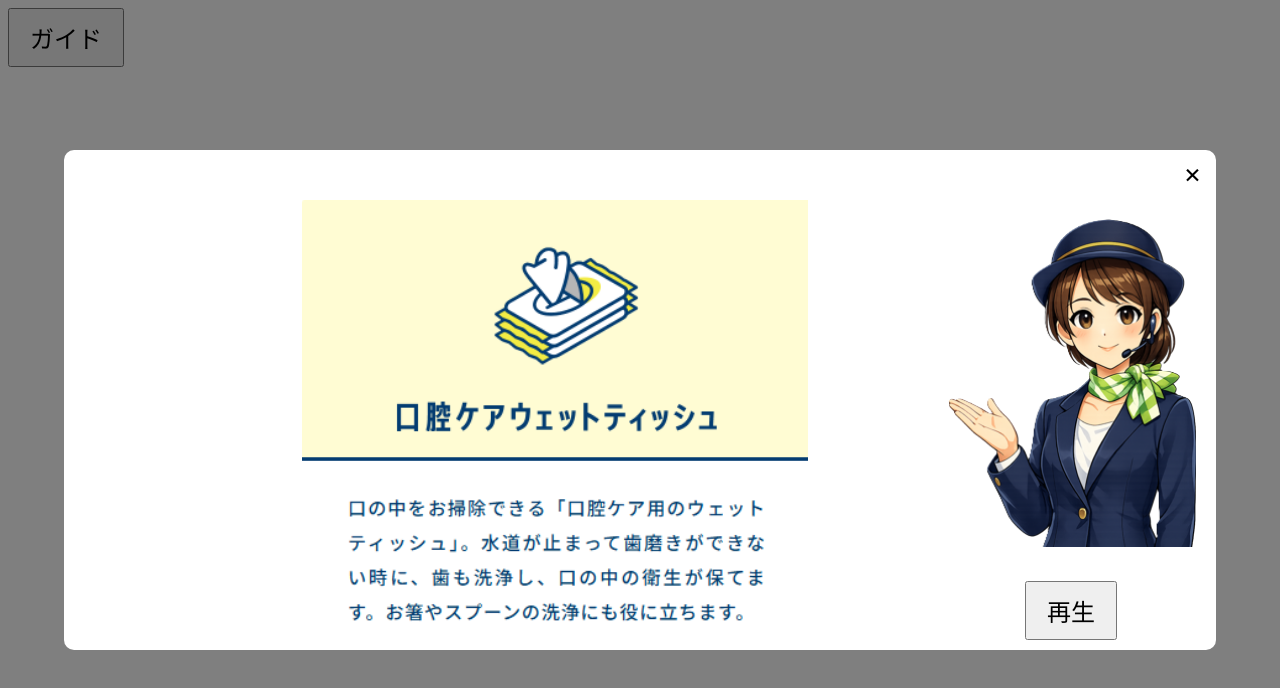
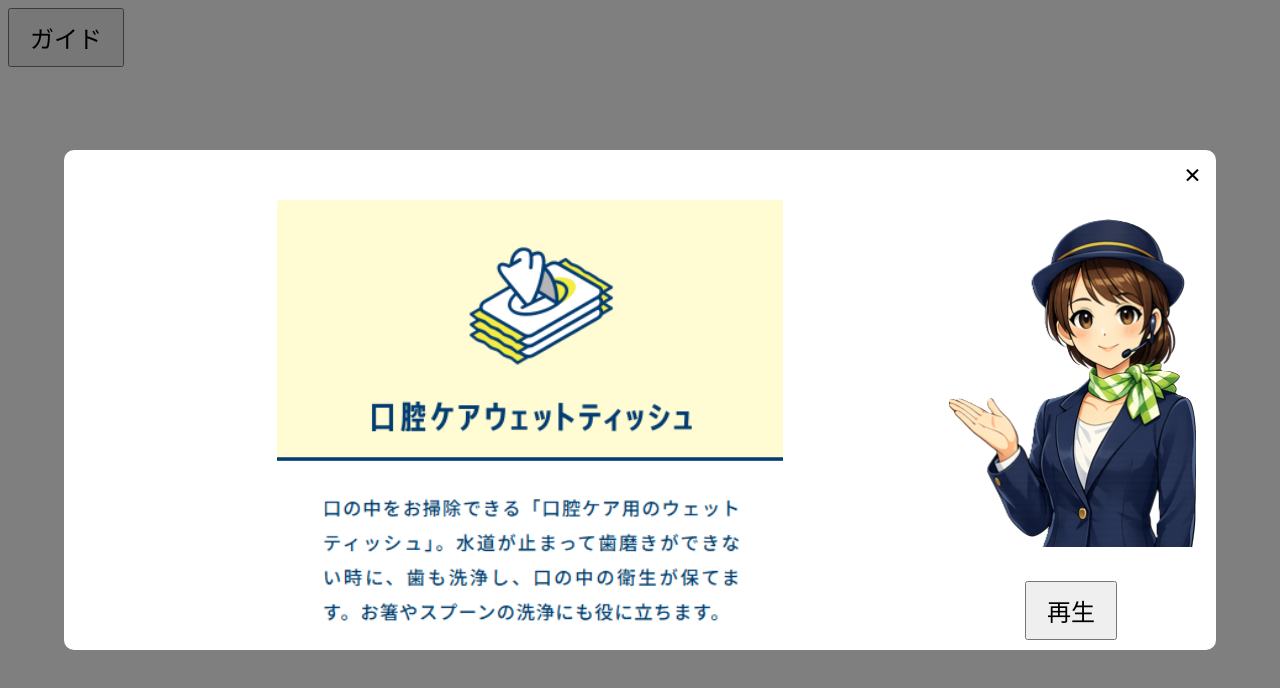
Before and after one commit to tsucchi-Git/Avatar, a plain HTML site: page index.html in a window 1280 px wide. Both pictures are taken after a click on the button "ガイド". Drawn offline with Linux system fonts and the light colour scheme.

Commit message:
Update index.html

```diff
--- a/index.html
+++ b/index.html
@@ -58,7 +58,7 @@
   height:450px;
   position:relative;
   z-index:2;
-  margin-right:-100px;
+  margin-right:-50px;
 }
 .left-image-container{
   flex:7;
```
